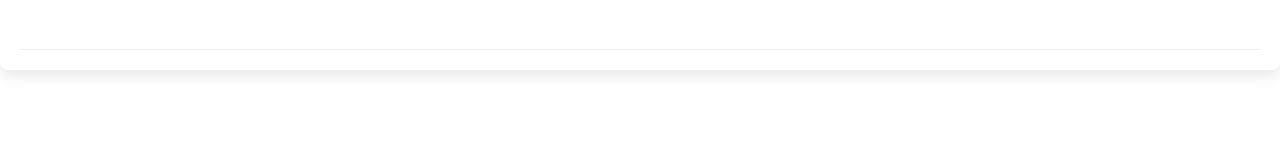
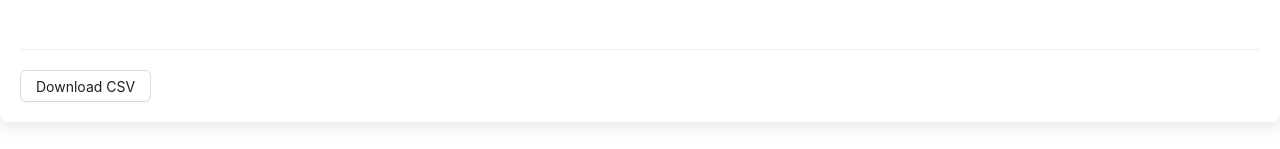
Before and after one commit to usama0011/MaxMediaEverFlow, a React (Vite) app in the folder frontend/: page /mailchimp-report in a window 1280 px wide. Shown: the part 767-916 px from the top of the page. Before the commit the page ends 867 px from the top, so only its background shows below. Built offline with nearby package versions, Linux system fonts and the light colour scheme.

Commit message:
NewCommitMailChim

```diff
--- a/frontend/src/pages/MailChimpReport.jsx
+++ b/frontend/src/pages/MailChimpReport.jsx
@@ -2,6 +2,7 @@ import React, { useState } from "react";
 import { Form, Input, DatePicker, Button, message, Select, Table } from "antd";
 import axios from "axios";
 import dayjs from "dayjs";
+import Papa from "papaparse"; // Import for CSV conversion
 
 const { RangePicker } = DatePicker;
 const { Option } = Select;
@@ -31,7 +32,7 @@ const MailChimpReport = () => {
       );
 
       // Extract relevant data for table
-      const formattedData = response.data.table.map((item) => ({
+      let formattedData = response.data.table.map((item) => ({
         key: item.columns.find((col) => col.column_type === "date")?.id, // Use date as key
         date: dayjs
           .unix(item.columns.find((col) => col.column_type === "date")?.id)
@@ -39,13 +40,52 @@ const MailChimpReport = () => {
         total_clicks: item.reporting.total_click, // Get total clicks
       }));
 
-      setTableData(formattedData);
+      // **Sort data by date in ascending order**
+      formattedData.sort((a, b) => new Date(a.date) - new Date(b.date));
+
+      // **Group consecutive 4 dates and sum total_clicks**
+      let groupedData = [];
+      for (let i = 0; i + 3 < formattedData.length; i += 4) {
+        const group = formattedData.slice(i, i + 4); // Get a batch of 4 dates
+        const totalClicksSum = group.reduce(
+          (sum, item) => sum + item.total_clicks,
+          0
+        );
+        groupedData.push({
+          key: group[0].date, // Use first date in the group as key
+          date: group[0].date, // Show only the first date of the 4-date group
+          total_clicks: totalClicksSum,
+        });
+      }
+
+      setTableData(groupedData);
       message.success("Data fetched successfully!");
     } catch (error) {
       console.error("Error fetching data:", error);
       message.error("Failed to fetch data.");
     }
     setLoading(false);
+  };
+
+  // **Download CSV Function**
+  const downloadCSV = () => {
+    if (tableData.length === 0) {
+      message.error("No data available to download.");
+      return;
+    }
+
+    const csvData = tableData.map(({ date, total_clicks }) => ({
+      "Start Date": date, // Show only first date of 4-day group
+      "Total Clicks": total_clicks,
+    }));
+
+    const csv = Papa.unparse(csvData); // Convert to CSV format
+    const blob = new Blob([csv], { type: "text/csv;charset=utf-8;" });
+    const link = document.createElement("a");
+    link.href = URL.createObjectURL(blob);
+    link.download = "MailChimpReport.csv";
+    link.click();
+    message.success("CSV file downloaded successfully!");
   };
 
   const columns = [
@@ -60,6 +100,7 @@ const MailChimpReport = () => {
       key: "total_clicks",
     },
   ];
+
   return (
     <div className="containerDailyActivity">
       <h2 className="titleDailyAcitvity">MaxMdeia Everflow Fetcher</h2>
@@ -108,6 +149,15 @@ const MailChimpReport = () => {
 
       <h3 style={{ marginTop: "20px" }}>Report Data</h3>
       <Table columns={columns} dataSource={tableData} pagination={false} />
+
+      {/* Download CSV Button */}
+      <Button
+        type="default"
+        onClick={downloadCSV}
+        style={{ marginTop: "20px" }}
+      >
+        Download CSV
+      </Button>
     </div>
   );
 };
```
